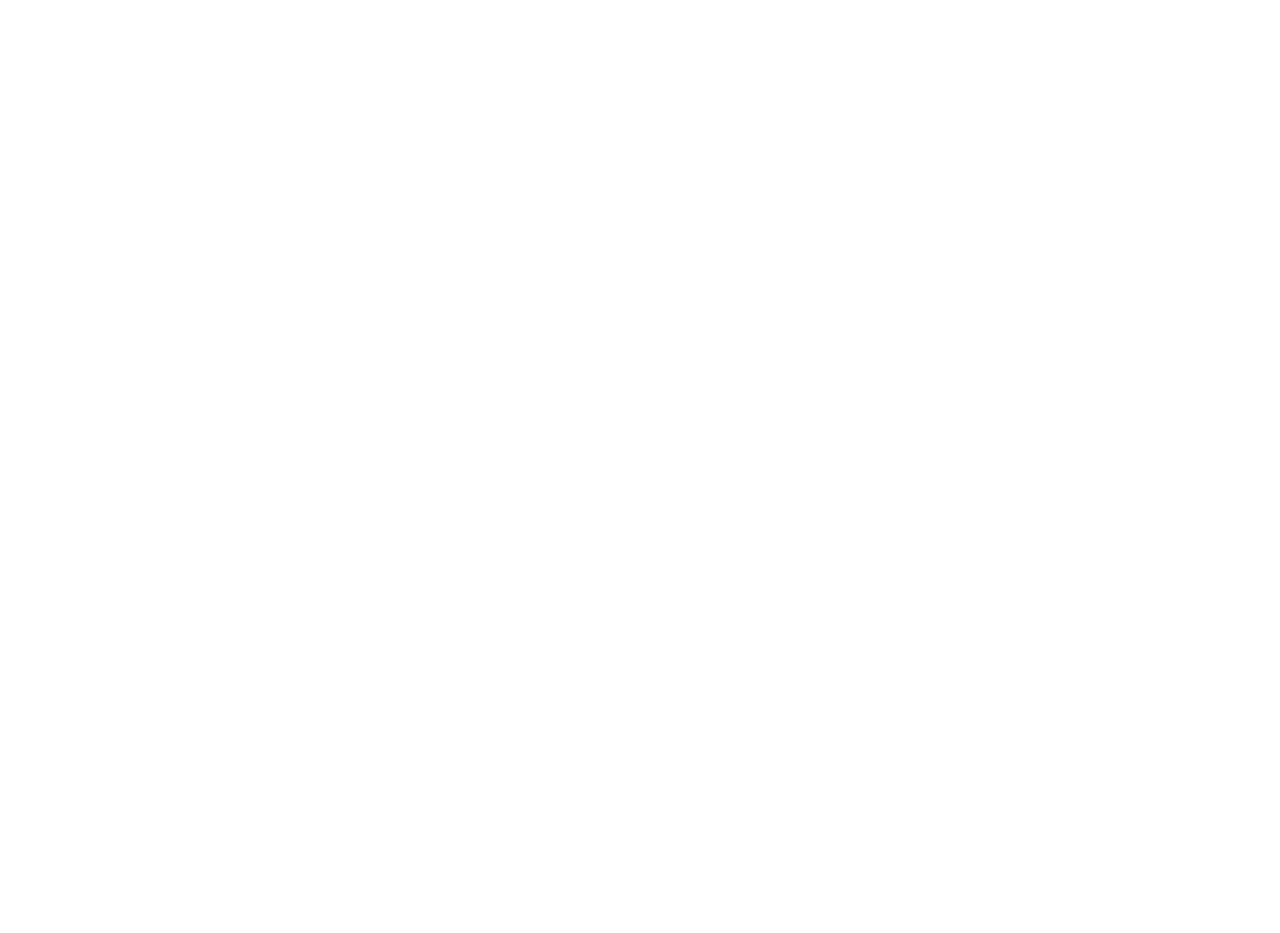
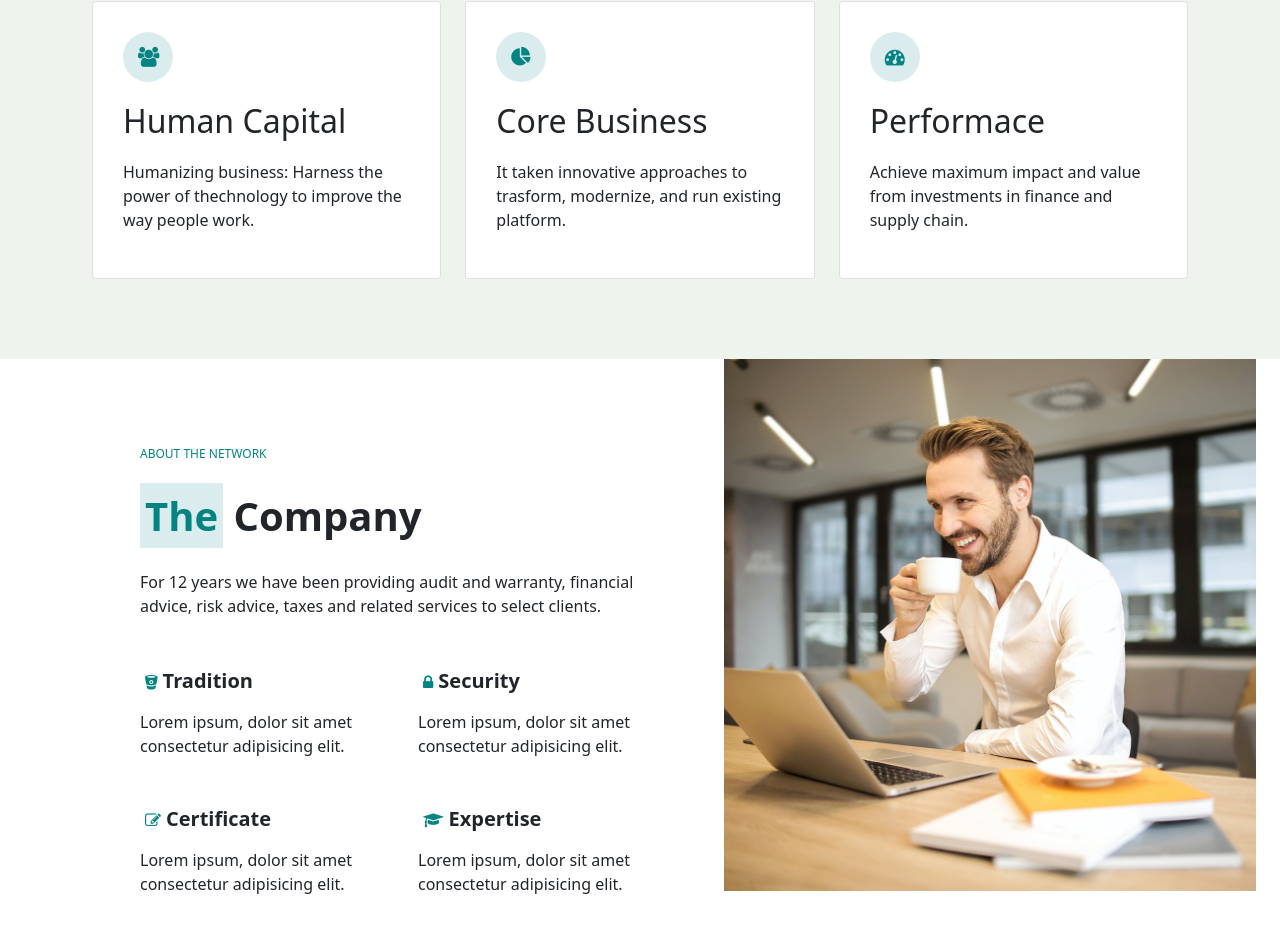
Before and after one commit to FrancescoAndreotti/proj-html-vuejs, a Vue app: page / in a window 1280 px wide. Shown: the part 823-1756 px from the top of the page. Before the commit the page ends 800 px from the top, so only its background shows below. Built offline with nearby package versions, Linux system fonts and the light colour scheme.

Commit message:
Added finish component

```diff
--- a/src/App.vue
+++ b/src/App.vue
@@ -1,15 +1,18 @@
 <template>
   <div id="app">
     <Header></Header>
+    <Main></Main>
   </div>
 </template>
 
 <script>
 import Header from "./components/Header.vue";
+import Main from "./components/Mains.vue";
 export default {
   name: "App",
   components: {
     Header,
+    Main,
   },
 };
 </script>
--- /dev/null
+++ b/src/components/AboutTheCompany.vue
@@ -0,0 +1,152 @@
+<template>
+  <div>
+    <div class="container-fluid cards-container">
+      <div class="container">
+        <div class="row row-cols-3">
+          <div class="col" v-for="(card, i) in cards" :key="i">
+            <div class="card">
+              <i :class="card.icon"></i>
+              <h2>{{ card.title }}</h2>
+              <p>{{ card.text }}</p>
+            </div>
+          </div>
+        </div>
+      </div>
+    </div>
+    <div class="container-fluid">
+      <div class="container img-container">
+        <div class="row row-col-2">
+          <div class="col about">
+            <div class="my-5">
+              <h6 class="text-uppercase">about the network</h6>
+              <h2><span>The</span> Company</h2>
+              <p>
+                For 12 years we have been providing audit and warranty,
+                financial advice, risk advice, taxes and related services to
+                select clients.
+              </p>
+            </div>
+            <div class="row row-cols-2 the-company">
+              <div class="col">
+                <i class="fa fa-bitbucket" aria-hidden="true"></i>
+                <span>Tradition</span>
+                <p>Lorem ipsum, dolor sit amet consectetur adipisicing elit.</p>
+              </div>
+              <div class="col">
+                <i class="fa fa-lock" aria-hidden="true"></i>
+                <span>Security</span>
+                <p>Lorem ipsum, dolor sit amet consectetur adipisicing elit.</p>
+              </div>
+              <div class="col">
+                <i class="fa fa-pencil-square-o" aria-hidden="true"></i>
+                <span>Certificate</span>
+                <p>Lorem ipsum, dolor sit amet consectetur adipisicing elit.</p>
+              </div>
+              <div class="col">
+                <i class="fa fa-graduation-cap" aria-hidden="true"></i>
+                <span>Expertise</span>
+                <p>Lorem ipsum, dolor sit amet consectetur adipisicing elit.</p>
+              </div>
+            </div>
+          </div>
+          <div class="col">
+            <img src="../assets/img/about-3.jpg" alt="" class="img-fluid" />
+          </div>
+        </div>
+      </div>
+    </div>
+  </div>
+</template>
+
+<script>
+export default {
+  data() {
+    return {
+      cards: [
+        {
+          icon: "fa fa-users",
+          title: "Human Capital",
+          text: "Humanizing business: Harness the power of thechnology to improve the way people work.",
+        },
+        {
+          icon: "fa fa-pie-chart",
+          title: "Core Business",
+          text: "It taken innovative approaches to trasform, modernize, and run existing platform.",
+        },
+        {
+          icon: "fa fa-tachometer",
+          title: "Performace",
+          text: "Achieve maximum impact and value from investments in finance and supply chain.",
+        },
+      ],
+    };
+  },
+};
+</script>
+
+
+<style scoped lang="scss">
+@import "../scss/app.scss";
+
+.cards-container {
+  background-color: #eef4ed;
+  padding: 80px;
+
+  .card {
+    padding: 30px;
+
+    h2 {
+      margin-bottom: 20px;
+    }
+    i {
+      color: #038483;
+      background-color: $secondary-green;
+      font-size: 20px;
+      padding: 15px;
+      border-radius: 50%;
+      height: 50px;
+      width: 50px;
+      margin-bottom: 20px;
+    }
+  }
+}
+.img-container {
+  margin-right: 0px;
+}
+.about {
+  padding-top: 40px;
+  padding-bottom: 40px;
+  padding-right: 40px;
+
+  h6 {
+    color: $primary-green;
+    font-size: 12px;
+    margin-bottom: 30px;
+  }
+  h2 {
+    font-weight: 900;
+    font-size: 40px;
+    margin-bottom: 30px;
+    span {
+      color: $primary-green;
+      background-color: $secondary-green;
+      padding: 5px;
+    }
+  }
+  .the-company {
+    i {
+      color: $primary-green;
+      padding: 5px;
+      margin-bottom: 15px;
+    }
+    span {
+      font-size: 20px;
+      font-weight: bold;
+      margin-bottom: 15px;
+    }
+    .col {
+      margin-bottom: 30px;
+    }
+  }
+}
+</style>
--- /dev/null
+++ b/src/components/Mains.vue
@@ -0,0 +1,17 @@
+<template>
+  <div>
+    <AboutTheCompany></AboutTheCompany>
+  </div>
+</template>
+
+<script>
+import AboutTheCompany from "./AboutTheCompany.vue";
+export default {
+  components: {
+    AboutTheCompany,
+  },
+};
+</script>
+
+<style scoped>
+</style>
--- a/src/scss/app.scss
+++ b/src/scss/app.scss
@@ -2,7 +2,7 @@
 @import "~font-awesome/css/font-awesome.min.css";
 
 $primary-green: #038483;
-$light-green: #daeced;
+$secondary-green: #daeced;
 
 
 .my-btn-primary{
```
